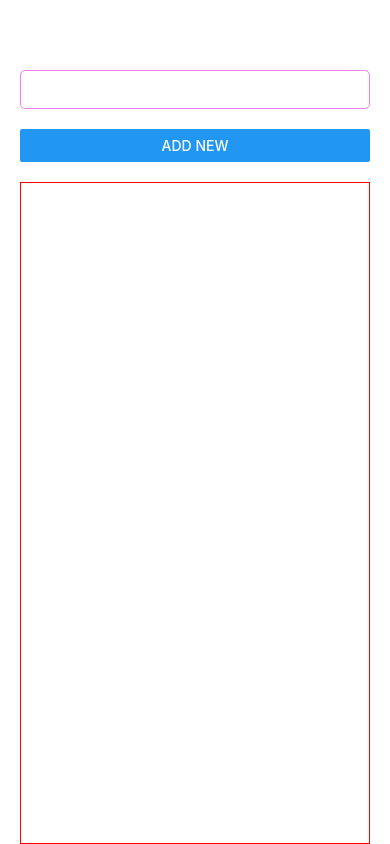
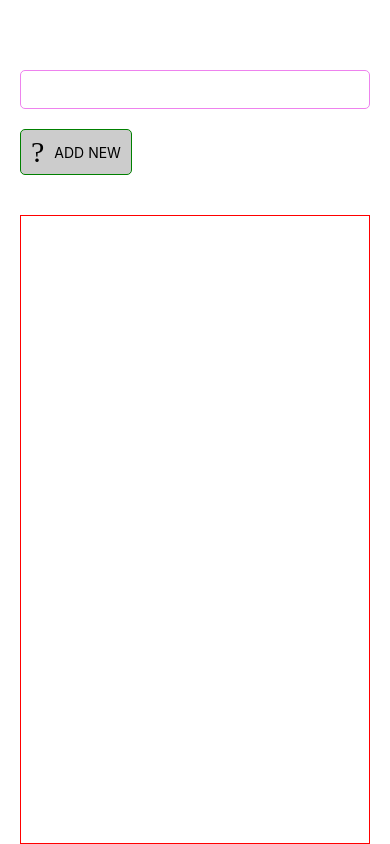
Before and after one commit to DiAyTi38/test-reactnative, a React Native app: screen / in a window 390 px wide. Built offline with nearby package versions, Linux system fonts and the light colour scheme.

Commit message:
video 38

```diff
--- /dev/null
+++ b/components/button/mine.button.tsx
@@ -0,0 +1,42 @@
+import { Pressable, StyleSheet, Text, View } from "react-native";
+import AntDesign from '@expo/vector-icons/AntDesign';
+
+const styles = StyleSheet.create({
+    btnContainer: {
+        borderWidth: 1,
+        borderColor: 'green',
+        borderRadius: 5,
+        paddingHorizontal: 10,
+        paddingVertical: 5,
+        flexDirection: "row",
+        gap: 10,
+        alignItems: "center",
+        alignSelf: "flex-start",
+        backgroundColor: "#ccc"
+    },
+    text: {
+        textTransform: "uppercase"
+    }
+})
+
+interface IProps {
+    title: string;
+    onPress: any;
+}
+const MineButton = (props: IProps) => {
+    const {title, onPress} = props;
+    return (
+        <Pressable
+            style={({pressed }) => ({opacity: pressed === true ? 0.5 : 1})}
+            onPress={onPress}>
+            <View style={styles.btnContainer}>
+                <AntDesign
+                    name="pluscircle"
+                    size={30} color="black" />
+                <Text style={styles.text}>{title}</Text>
+            </View>
+        </Pressable>
+    )
+}
+
+export default MineButton;
--- a/components/todo/input.todo.tsx
+++ b/components/todo/input.todo.tsx
@@ -1,5 +1,6 @@
 import { useState } from "react";
 import { Alert, Button, StyleSheet, TextInput, View } from "react-native";
+import MineButton from "../button/mine.button";
 
 const styles = StyleSheet.create({
     todoInput: {
@@ -41,7 +42,7 @@
 
     return (
         <>
-            <View>
+            <View style={{marginBottom: 20 }}>
                 <TextInput
                     onChangeText={value => setName(value)}
                     value={name}
@@ -49,8 +50,9 @@
                     autoCorrect= {false}
                     style={styles.todoInput}
                 />
-                <Button
-                  title = 'Add new'
+
+                <MineButton
+                title="add new"
                 onPress={handleAddNewTodo}
                 />
             </View>
```
Lines whose indentation alone changed are shown as unchanged.
